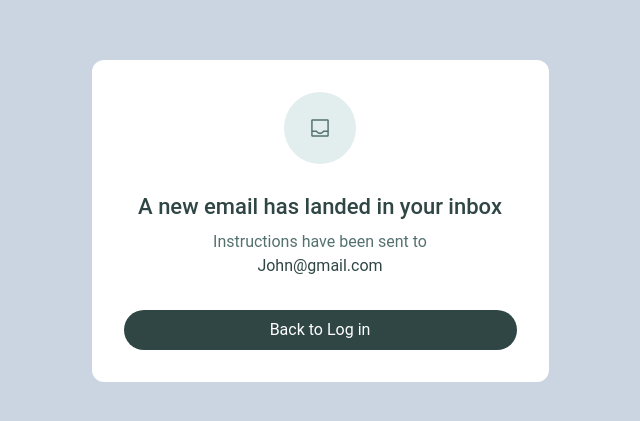
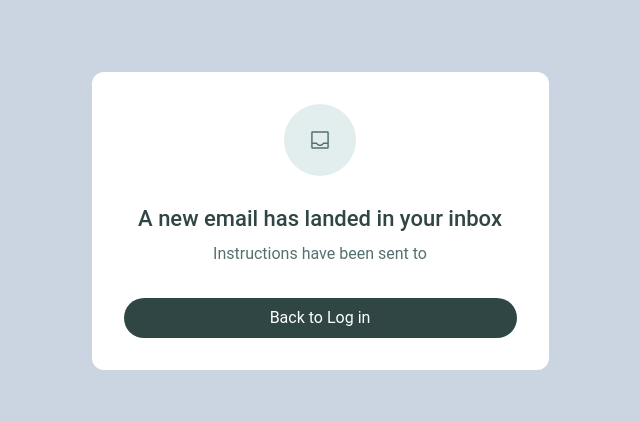
Before and after one commit to sven3270350/LandingPage_Ben, a Next.js app: page /account/newemail in a window 1280 px wide. Shown: the part 179-600 px from the top of the page, without its empty margins (320-960 px from the left). Built offline with nearby package versions, Linux system fonts and the light colour scheme.

Commit message:
fix router

```diff
--- a/pages/account/newemail.tsx
+++ b/pages/account/newemail.tsx
@@ -1,11 +1,12 @@
 import { useCustomRouter } from "components/hooks/custom-router";
-// import router from "next/router";
+import { useRouter } from "next/router";
 import NewEmail from "public/assets/icons/NewEmail";
 import React from "react";
 
 const NewEmailPage = () => {
   const { goToLogin } = useCustomRouter();
-  // const email = router?.query?.email as string;
+  const router = useRouter();
+  const email = router?.query?.email as string;
   return (
     <div className="flex justify-center items-center bg-slate-300 w-full">
       <div className="w-[457px] flex justify-center items-center p-8 flex-col gap-8 rounded-xl bg-white">
@@ -20,7 +21,7 @@ const NewEmailPage = () => {
             Instructions have been sent to
           </div>
           <div className="text-center text-[#2F4644] text-base not-italic font-normal">
-            {/* {email} */}John@gmail.com
+            {email}
           </div>
         </div>
         <div
--- a/styles/globals.css
+++ b/styles/globals.css
@@ -219,6 +219,7 @@ body {
   text-align: center;
   display: inline-block;
   border-radius: 3px;
+  cursor: pointer;
 }
 
 #shape {
```
